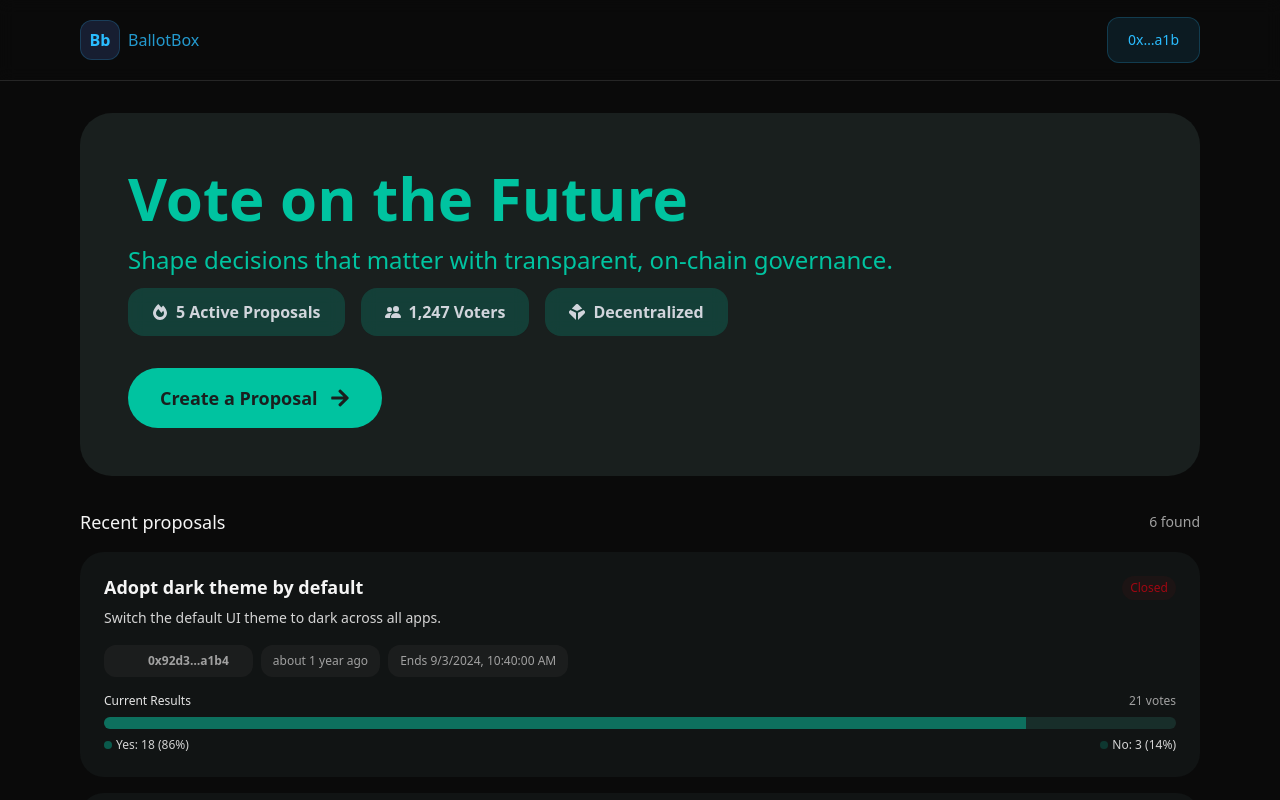
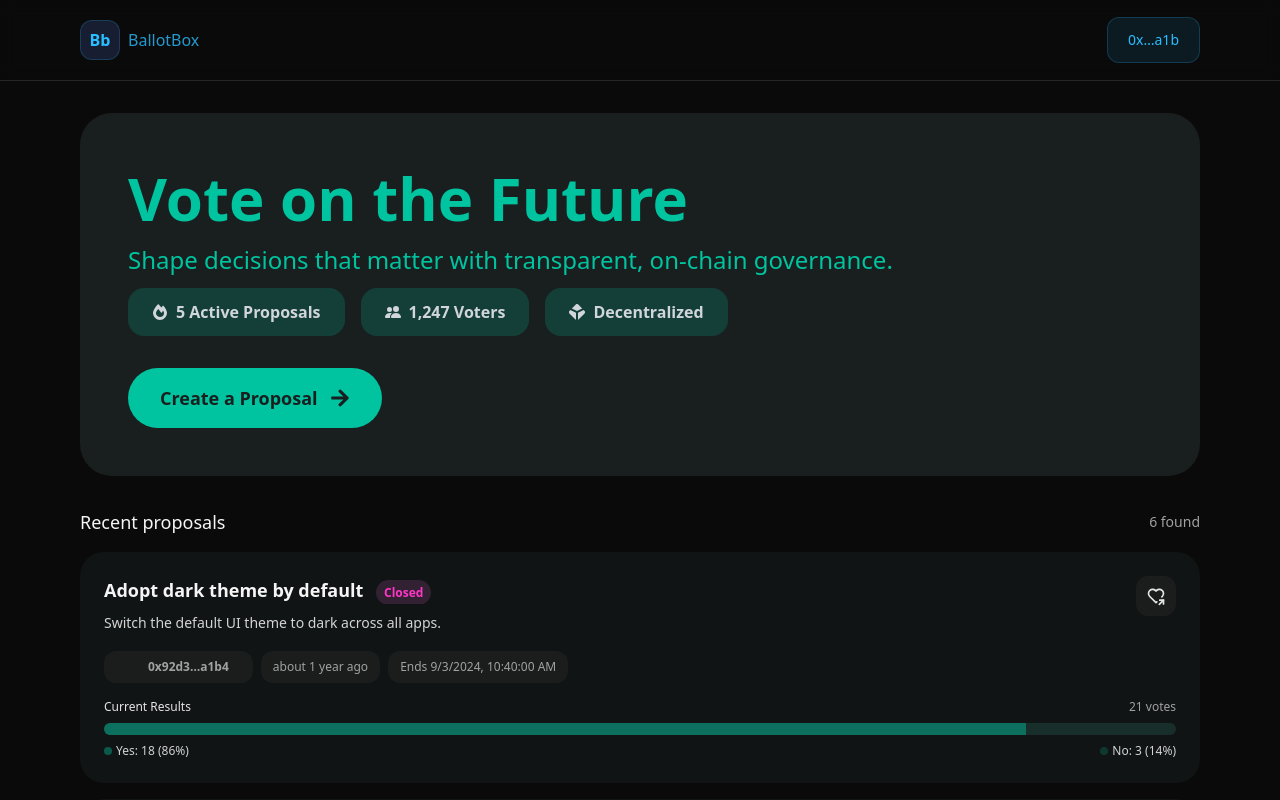
Before and after one commit to jillo-abdullahi/ballotBox, a React (Vite) app: page / in a window 1280 px wide. Shown: the top 800 px of the page. Built offline with nearby package versions, Linux system fonts and the light colour scheme; some icons are missing.

Commit message:
feat: styling updates

```diff
--- a/src/components/ProposalCard.tsx
+++ b/src/components/ProposalCard.tsx
@@ -10,6 +10,7 @@ import AuthorChip from "./AuthorChip";
 import StatusPill from "./StatusPill";
 import RelativeTime from "./RelativeTime";
 import MetadataPill from "./MetadataPill";
+import { TbHeartShare } from "react-icons/tb";
 
 interface ProposalCardProps {
   proposal: Proposal;
@@ -18,7 +19,10 @@ interface ProposalCardProps {
 export default function ProposalCard({ proposal }: ProposalCardProps) {
   const open = isProposalOpen(proposal.deadline);
   const url = `${window.location.origin}/proposal/${proposal.id}`;
-  const { yesPct, noPct } = calculateVotingPercentages(proposal.yes, proposal.no);
+  const { yesPct, noPct } = calculateVotingPercentages(
+    proposal.yes,
+    proposal.no
+  );
 
   return (
     <li className="group rounded-3xl bg-teal-bg/50 hover:bg-teal-bg/60 transition-all duration-200 relative overflow-hidden">
@@ -31,14 +35,23 @@ export default function ProposalCard({ proposal }: ProposalCardProps) {
           {/* Header section with title and status */}
           <div className="flex items-start justify-between gap-4">
             <div className="flex-1 min-w-0">
-              <h3 className="font-semibold text-neutral-100 text-lg leading-tight line-clamp-2">
-                {proposal.title}
+              <h3 className="font-semibold text-neutral-100 text-lg line-clamp-2">
+                {proposal.title} <StatusPill isOpen={open} className="ml-2" />
               </h3>
               <p className="mt-2 text-neutral-300 text-sm line-clamp-2 leading-relaxed">
                 {proposal.description}
               </p>
             </div>
-            <StatusPill isOpen={open} />
+            <button
+              onClick={(e) => {
+                e.preventDefault();
+                shareUrl(url, `Vote on: ${proposal.title}`);
+              }}
+              className="cursor-pointer rounded-xl bg-neutral-800/50 p-2.5 text-neutral-400 hover:bg-neutral-700/50 hover:text-neutral-200 transition-all duration-200"
+              title="Share"
+            >
+              <TbHeartShare size={20} className="text-neutral-200" />
+            </button>
           </div>
 
           {/* Metadata pills */}
@@ -63,7 +76,9 @@ export default function ProposalCard({ proposal }: ProposalCardProps) {
           {/* Voting stats */}
           <div className="space-y-2">
             <div className="flex items-center justify-between text-xs">
-              <span className="text-neutral-200 font-medium">Current Results</span>
+              <span className="text-neutral-200 font-medium">
+                Current Results
+              </span>
               <span className="text-neutral-400 font-medium">
                 {proposal.yes + proposal.no} votes
               </span>
@@ -87,41 +102,20 @@ export default function ProposalCard({ proposal }: ProposalCardProps) {
             <div className="flex items-center justify-between text-xs">
               <div className="flex items-center gap-1">
                 <div className="w-2 h-2 rounded-full bg-teal-text/40"></div>
-                <span className="text-neutral-300">Yes: {proposal.yes} ({yesPct}%)</span>
+                <span className="text-neutral-300">
+                  Yes: {proposal.yes} ({yesPct}%)
+                </span>
               </div>
               <div className="flex items-center gap-1">
                 <div className="w-2 h-2 rounded-full bg-teal-text/20"></div>
-                <span className="text-neutral-300">No: {proposal.no} ({noPct}%)</span>
+                <span className="text-neutral-300">
+                  No: {proposal.no} ({noPct}%)
+                </span>
               </div>
             </div>
           </div>
         </div>
       </Link>
-
-      {/* Share button */}
-      <button
-        onClick={(e) => {
-          e.preventDefault();
-          shareUrl(url, `Vote on: ${proposal.title}`);
-        }}
-        className="absolute top-4 right-4 rounded-xl bg-neutral-800/50 p-2.5 text-neutral-400 hover:bg-neutral-700/50 hover:text-neutral-200 opacity-0 group-hover:opacity-100 transition-all duration-200"
-        title="Share"
-      >
-        <svg
-          width="16"
-          height="16"
-          viewBox="0 0 24 24"
-          fill="none"
-          stroke="currentColor"
-        >
-          <path
-            strokeLinecap="round"
-            strokeLinejoin="round"
-            strokeWidth="2"
-            d="M4 12v7a1 1 0 001 1h7M20 12V5a1 1 0 00-1-1h-7M20 4l-9 9M4 20l9-9"
-          />
-        </svg>
-      </button>
     </li>
   );
 }
--- a/src/components/StatusPill.tsx
+++ b/src/components/StatusPill.tsx
@@ -3,13 +3,14 @@ interface StatusPillProps {
   className?: string;
 }
 
-export default function StatusPill({ isOpen, className = "" }: StatusPillProps) {
+export default function StatusPill({
+  isOpen,
+  className = "",
+}: StatusPillProps) {
   return (
     <span
       className={`text-xs px-2 py-1 rounded-full border-none ${
-        isOpen
-          ? "bg-blue-500 text-gray-900"
-          : "bg-red-900/10 text-red-800"
+        isOpen ? "bg-blue-bg text-blue-text" : "bg-red-bg text-red-text"
       } ${className}`}
     >
       {isOpen ? "Open" : "Closed"}
--- a/src/components/VotingStats.tsx
+++ b/src/components/VotingStats.tsx
@@ -19,7 +19,7 @@ export default function VotingStats({ yesVotes, noVotes }: VotingStatsProps) {
             />
             <div className="absolute inset-0 flex items-center justify-between px-3 text-sm font-medium">
               <span className="text-neutral-200 font-medium">Yes</span>
-              <span className="text-neutral-400">{yesVotes} ({yesPct}%)</span>
+              <span className="text-neutral-200">{yesVotes} ({yesPct}%)</span>
             </div>
           </div>
 
@@ -30,7 +30,7 @@ export default function VotingStats({ yesVotes, noVotes }: VotingStatsProps) {
             />
             <div className="absolute inset-0 flex items-center justify-between px-3 text-sm font-medium">
               <span className="text-teal-text/80 font-medium">No</span>
-              <span className="text-neutral-400">{noVotes} ({noPct}%)</span>
+              <span className="text-neutral-200">{noVotes} ({noPct}%)</span>
             </div>
           </div>
 
```
